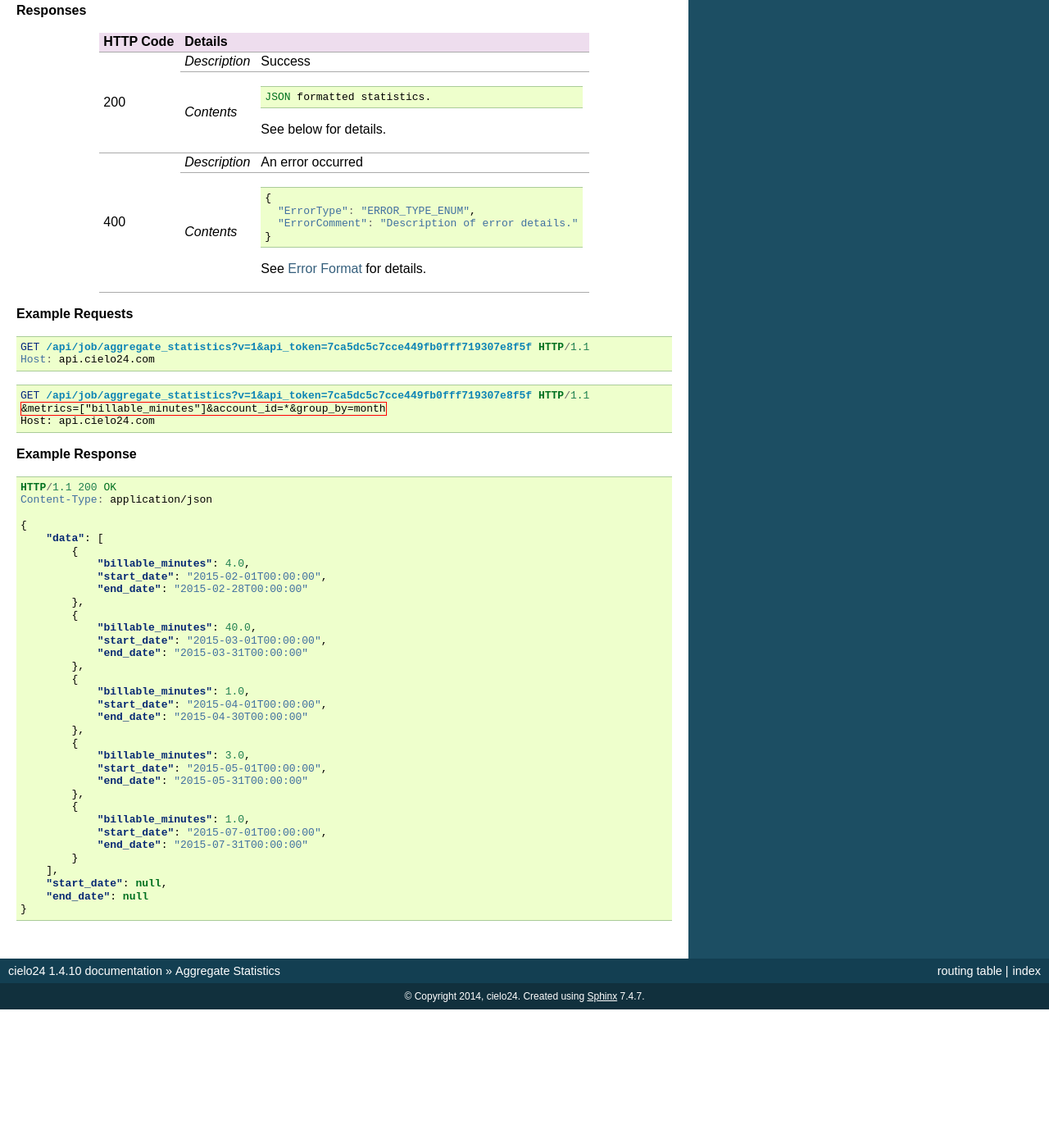
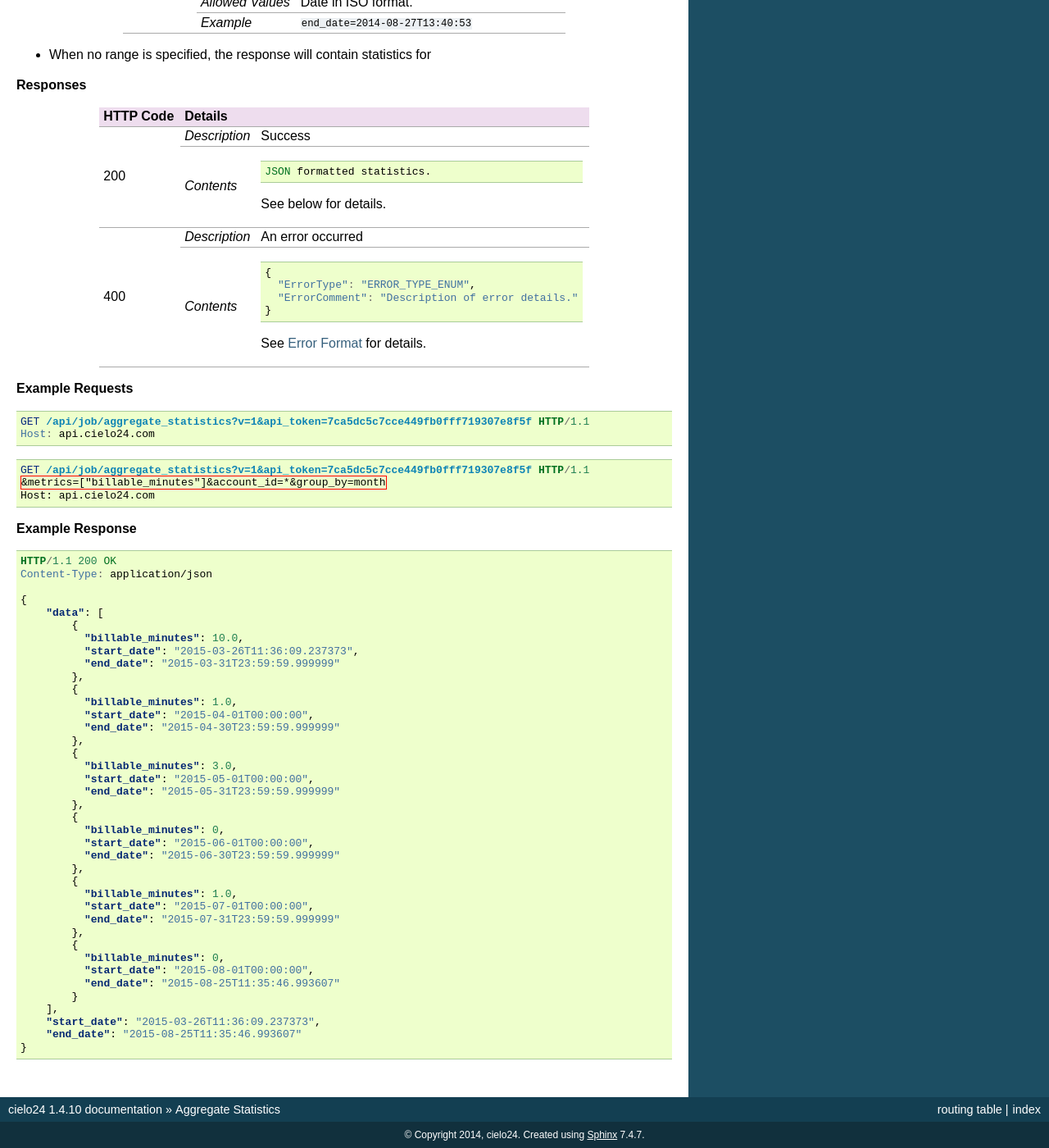
Before and after one commit to cielo24/Docs, a Sphinx documentation site: the page built from api/source/job_control/aggregate_statistics.rst, in a window 1280 px wide and 1400 px high, scrolled down 1106 px. Shown: the whole window at 82% size. Built offline with Sphinx 7.4.7, drawn with Linux system fonts in a browser that asks for light colours; before the commit the page ends 2337 px from its top, so only the background shows below that; some of the changed text lies outside the part shown.

Commit message:
CLC-580: more details added

```diff
--- a/api/source/job_control/aggregate_statistics.rst
+++ b/api/source/job_control/aggregate_statistics.rst
@@ -73,7 +73,9 @@ grouped by week or month and filtered by a time range.
 | start_date              | `Description`    | .. raw:: html                                      |
 |                         |                  |                                                    |
 |                         |                  |  Will calculate statistics for jobs returned</br>  |
-|                         |                  |  after the specified date.                         |
+|                         |                  |  after the given date. When unspecified,</br>      |
+|                         |                  |  the date of the first returned job is</br>        |
+|                         |                  |  used as the start date.                           |
 |                         |                  |                                                    |
 |                         +------------------+----------------------------------------------------+
 |                         | `Allowed Values` | Date in ISO format.                                |
@@ -83,13 +85,17 @@ grouped by week or month and filtered by a time range.
 | end_date                | `Description`    | .. raw:: html                                      |
 |                         |                  |                                                    |
 |                         |                  |  Will calculate statistics for jobs returned</br>  |
-|                         |                  |  before the specified date.                        |
+|                         |                  |  before the specified date. When unspecified,</br> |
+|                         |                  |  the current time is used as the end date.         |
 |                         |                  |                                                    |
 |                         +------------------+----------------------------------------------------+
 |                         | `Allowed Values` | Date in ISO format.                                |
 |                         +------------------+----------------------------------------------------+
 |                         | `Example`        | ``end_date=2014-08-27T13:40:53``                   |
 +-------------------------+------------------+----------------------------------------------------+
+
+- When no range is specified, the response will contain statistics for
+
 
 **Responses**
 
@@ -145,31 +151,36 @@ grouped by week or month and filtered by a time range.
     {
         "data": [
             {
-                "billable_minutes": 4.0,
-                "start_date": "2015-02-01T00:00:00",
-                "end_date": "2015-02-28T00:00:00"
+              "billable_minutes": 10.0,
+              "start_date": "2015-03-26T11:36:09.237373",
+              "end_date": "2015-03-31T23:59:59.999999"
             },
             {
-                "billable_minutes": 40.0,
-                "start_date": "2015-03-01T00:00:00",
-                "end_date": "2015-03-31T00:00:00"
+              "billable_minutes": 1.0,
+              "start_date": "2015-04-01T00:00:00",
+              "end_date": "2015-04-30T23:59:59.999999"
             },
             {
-                "billable_minutes": 1.0,
-                "start_date": "2015-04-01T00:00:00",
-                "end_date": "2015-04-30T00:00:00"
+              "billable_minutes": 3.0,
+              "start_date": "2015-05-01T00:00:00",
+              "end_date": "2015-05-31T23:59:59.999999"
             },
             {
-                "billable_minutes": 3.0,
-                "start_date": "2015-05-01T00:00:00",
-                "end_date": "2015-05-31T00:00:00"
+              "billable_minutes": 0,
+              "start_date": "2015-06-01T00:00:00",
+              "end_date": "2015-06-30T23:59:59.999999"
             },
             {
-                "billable_minutes": 1.0,
-                "start_date": "2015-07-01T00:00:00",
-                "end_date": "2015-07-31T00:00:00"
+              "billable_minutes": 1.0,
+              "start_date": "2015-07-01T00:00:00",
+              "end_date": "2015-07-31T23:59:59.999999"
+            },
+            {
+              "billable_minutes": 0,
+              "start_date": "2015-08-01T00:00:00",
+              "end_date": "2015-08-25T11:35:46.993607"
             }
         ],
-        "start_date": null,
-        "end_date": null
+        "start_date": "2015-03-26T11:36:09.237373",
+        "end_date": "2015-08-25T11:35:46.993607"
     }
```
Also changed, not shown: other parts of api/source/job_control/aggregate_statistics.rst (+2 -2 lines).
